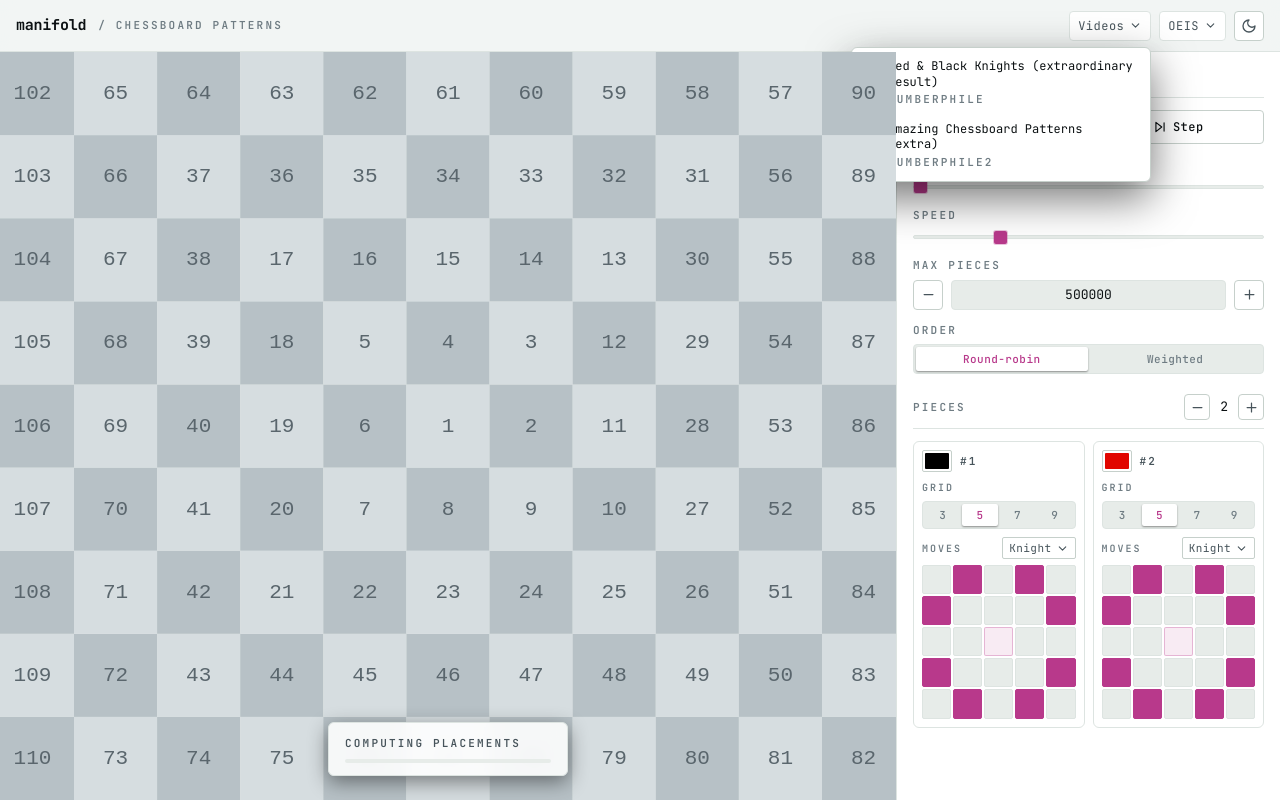
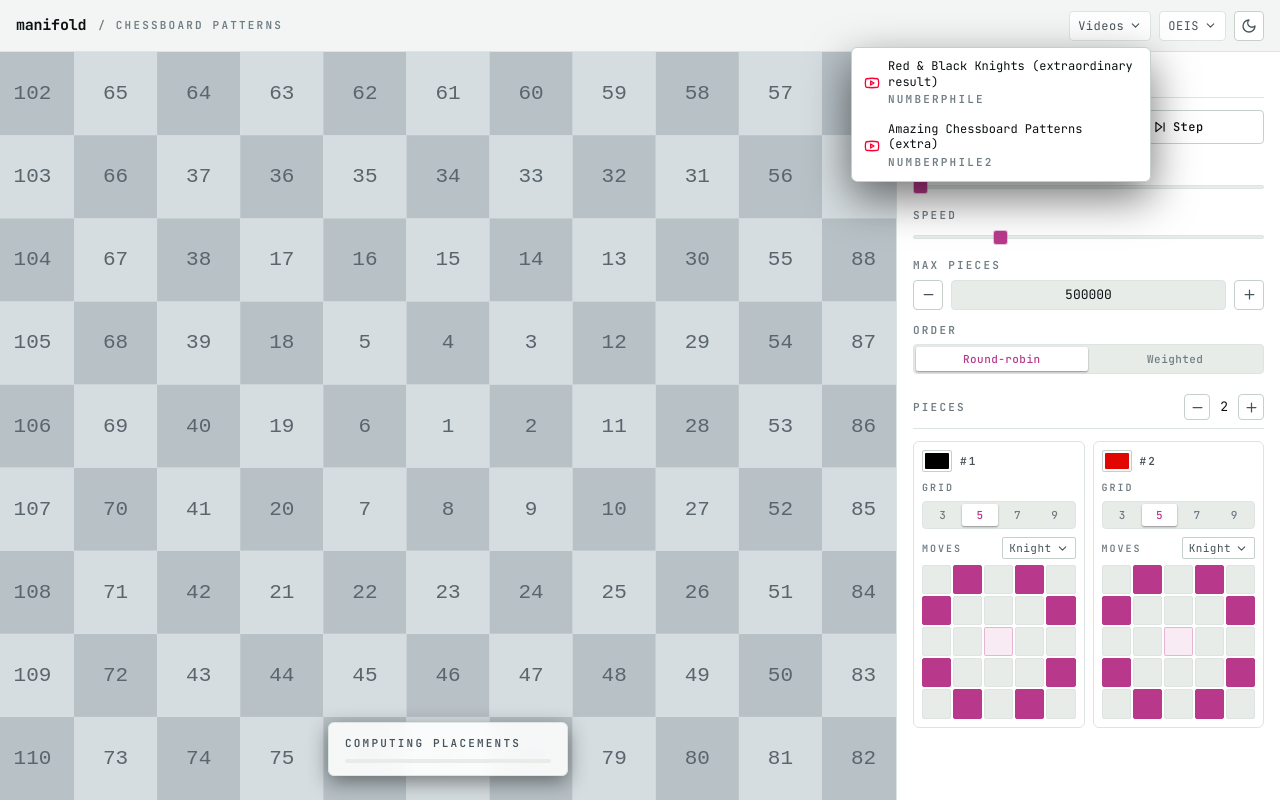
Before and after one commit to tamino-martinius/manifold, a website built with Vite: page chessboard/index.html in a window 1280 px wide. Both pictures are taken after a click on the button "Videos". Built offline with nearby package versions, Linux system fonts and the light colour scheme.

Commit message:
fix(chessboard): portal toolbar dropdown to body (no longer clipped behind canvas) + 400px max-height

```diff
--- a/src/illustrations/chessboard/chessboard.css
+++ b/src/illustrations/chessboard/chessboard.css
@@ -532,10 +532,11 @@ body {
 }
 .cb-dd-menu {
   position: fixed;
-  z-index: 50;
+  z-index: 200;
   display: none;
   width: 300px;
   max-width: calc(100vw - 24px);
+  max-height: 400px;
   overflow-y: auto;
   padding: 4px;
   background: var(--surface-overlay);
@@ -543,7 +544,7 @@ body {
   border-radius: var(--radius-md);
   box-shadow: var(--shadow-lg);
 }
-.cb-dd.is-open .cb-dd-menu {
+.cb-dd-menu.is-open {
   display: block;
 }
 
--- a/src/illustrations/chessboard/main.ts
+++ b/src/illustrations/chessboard/main.ts
@@ -49,7 +49,7 @@ function linkDropdown(label: string, links: ResourceLink[]): HTMLElement {
     el("span", {}, [label]),
     icon("chevron-down", 13),
   ]);
-  const wrap = el("div", { className: "cb-dd" }, [trigger, menu]);
+  const wrap = el("div", { className: "cb-dd" }, [trigger]);
 
   const onDoc = (e: MouseEvent): void => {
     if (!wrap.contains(e.target as Node) && !menu.contains(e.target as Node)) close();
@@ -58,22 +58,26 @@ function linkDropdown(label: string, links: ResourceLink[]): HTMLElement {
     if (!menu.contains(e.target as Node)) close();
   };
   function close(): void {
-    wrap.classList.remove("is-open");
+    menu.classList.remove("is-open");
+    menu.remove();
     document.removeEventListener("mousedown", onDoc);
     window.removeEventListener("scroll", onScroll, true);
     window.removeEventListener("resize", close);
   }
   function open(): void {
+    // Portal the menu to <body> so it isn't clipped behind the canvas by the
+    // toolbar's backdrop-filter stacking context. Capped to 400px tall.
+    document.body.append(menu);
     const rect = trigger.getBoundingClientRect();
     menu.style.top = `${Math.round(rect.bottom + 6)}px`;
     menu.style.right = `${Math.round(window.innerWidth - rect.right)}px`;
-    menu.style.maxHeight = `${Math.max(160, Math.floor(window.innerHeight - rect.bottom - 16))}px`;
-    wrap.classList.add("is-open");
+    menu.style.maxHeight = `${Math.min(400, Math.max(160, Math.floor(window.innerHeight - rect.bottom - 16)))}px`;
+    menu.classList.add("is-open");
     document.addEventListener("mousedown", onDoc);
     window.addEventListener("scroll", onScroll, true);
     window.addEventListener("resize", close);
   }
-  trigger.addEventListener("click", () => (wrap.classList.contains("is-open") ? close() : open()));
+  trigger.addEventListener("click", () => (menu.classList.contains("is-open") ? close() : open()));
   menu.addEventListener("click", (e) => {
     if ((e.target as HTMLElement).closest("a")) close();
   });
```
